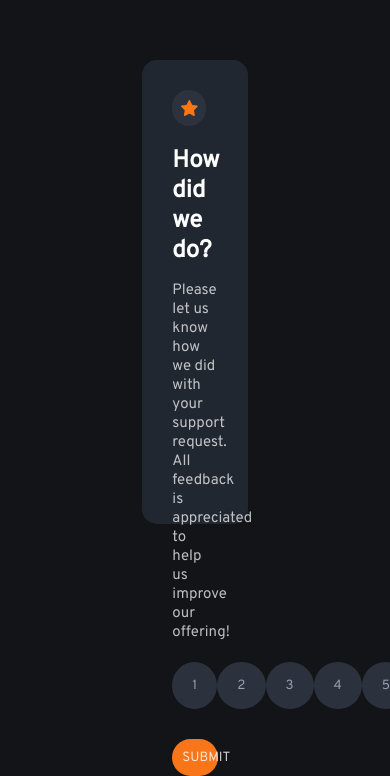
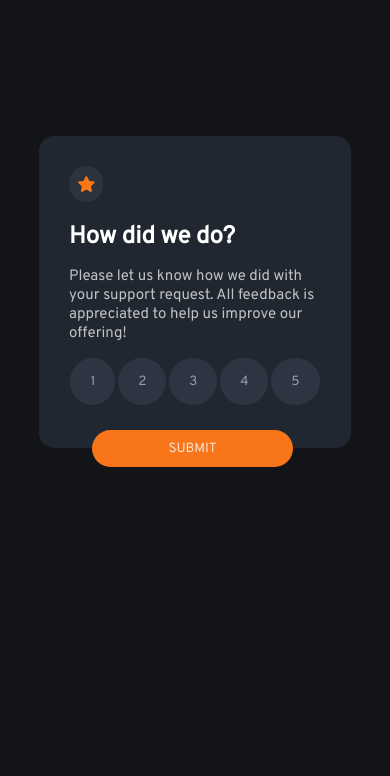
Before and after one commit to stephanievic/rating-component, a plain HTML site: page index.html in a window 390 px wide. Shown: the part 130-906 px from the top of the page. After the commit the page ends 844 px from the top, so only its background shows below. Drawn offline with Linux system fonts and the light colour scheme.

Commit message:
:iphone: responsividade

```diff
--- a/css/style.css
+++ b/css/style.css
@@ -54,7 +54,6 @@ p {
     margin-bottom: 10px;
     display: flex;
     justify-content: space-around;
-
 }
 
 .rate {
@@ -115,3 +114,24 @@ p {
 .hide{
     display: none;
 }
+
+
+@media screen and (max-width: 1024px) {
+
+    section {
+        height: 37vh;
+        width: 80vw;
+    }
+
+    #rates {
+        padding: 10px 0px 10px 0px;
+        margin-bottom: 15px;
+        padding-top: 15px;
+    }
+
+    #submit-btn {
+        width: 80%;
+        margin-left: 9%;
+    }
+
+}
```
